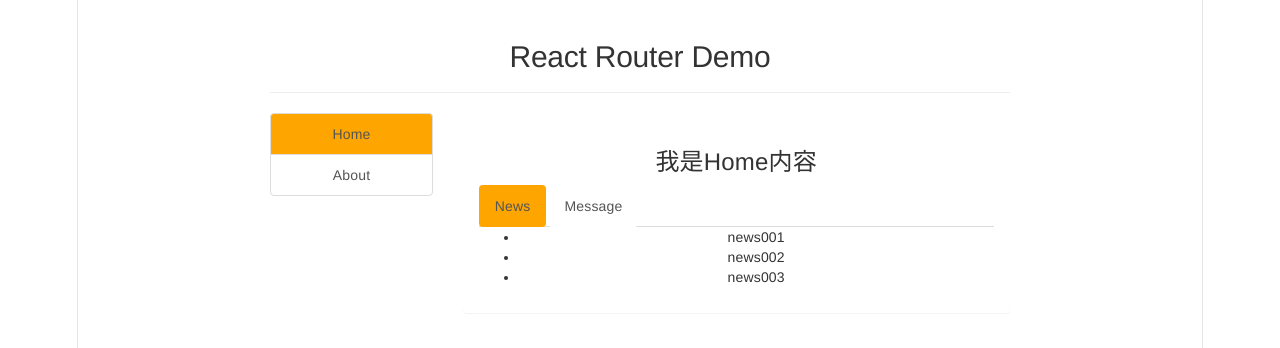
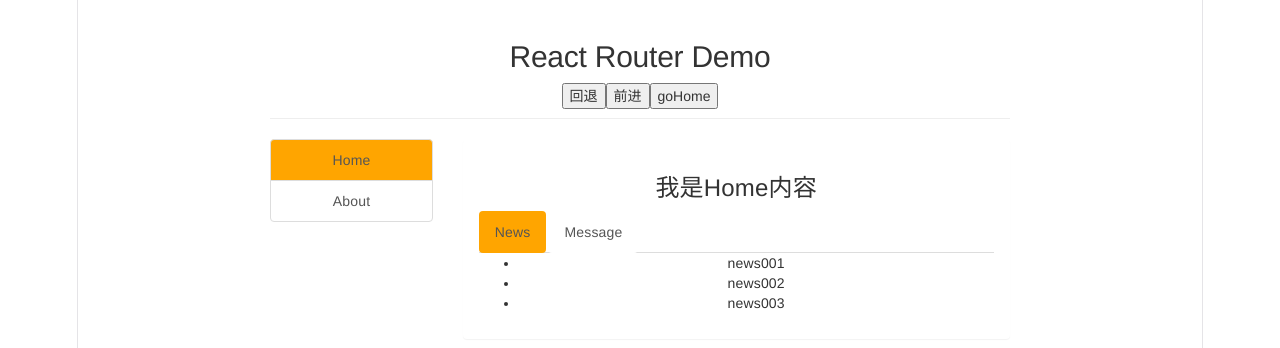
Before and after one commit to chujian0325/react20260915, a React (Vite) app in the folder my-app/: page /home/news in a window 1280 px wide. Shown: the top 348 px of the page. Built offline with nearby package versions, Linux system fonts and the light colour scheme.

Commit message:
navigate使用

```diff
--- a/my-app/src/App.jsx
+++ b/my-app/src/App.jsx
@@ -8,14 +8,14 @@ import MessageWrapper from "./pages/Home/Message";
 import DetailWrapper from './pages/Home/Message/Detail'
 
 import MyNavlink from "./components/MyNavLink";
-import RouterHeader from "./components/RouterHeader";
+import RouterHeaderWrapper from "./components/RouterHeader";
 import "./bootstrap2.css";
 export default class App extends Component {
   render() {
     return (
       <div>
         <div>
-          <RouterHeader />
+          <RouterHeaderWrapper />
           <div className="row">
             <div className="col-xs-2 col-xs-offset-2">
               <div className="list-group">
--- a/my-app/src/components/RouterHeader/index.jsx
+++ b/my-app/src/components/RouterHeader/index.jsx
@@ -1,6 +1,15 @@
 import React, { Component } from "react";
-
-export default class RouterHeader extends Component {
+import { useNavigate } from "react-router-dom";
+class RouterHeader extends Component {
+  goBack = () => {
+    this.props.navigate(-1); //返回上一级路由
+  };
+  goForward = () => {
+    this.props.navigate(1); //前进到下一个路由
+  };
+  goHome = () => {
+    this.props.navigate("/"); //跳转到首页
+  }
   render() {
     return (
       <div>
@@ -8,6 +17,9 @@ export default class RouterHeader extends Component {
           <div className="col-xs-offset-2 col-xs-8">
             <div className="page-header">
               <h2>React Router Demo</h2>
+              <button onClick={() => this.goBack()}>回退</button>
+              <button onClick={() => this.goForward()}>前进</button>
+              <button onClick={() => this.goHome()}>goHome</button>
             </div>
           </div>
         </div>
@@ -15,3 +27,11 @@ export default class RouterHeader extends Component {
     );
   }
 }
+
+function RouterHeaderWrapper() {
+  const navigate = useNavigate()
+  // 全部传给类组件
+  return <RouterHeader navigate={navigate}/>
+}
+
+export default RouterHeaderWrapper;
```
